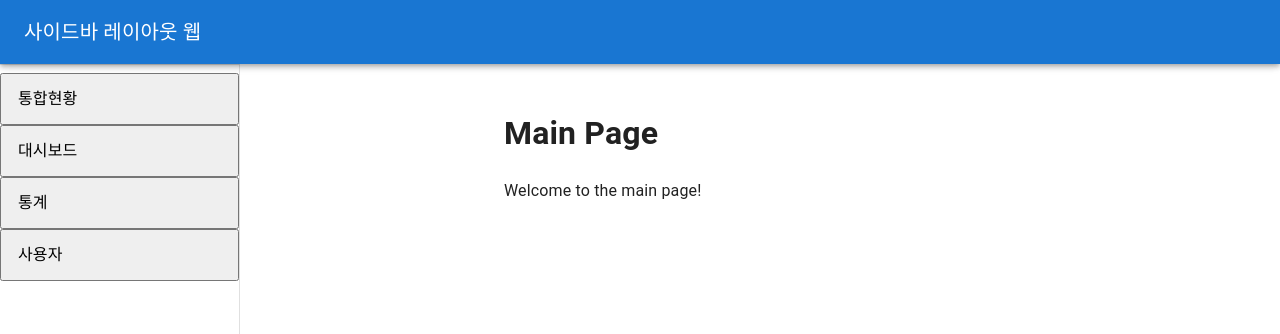
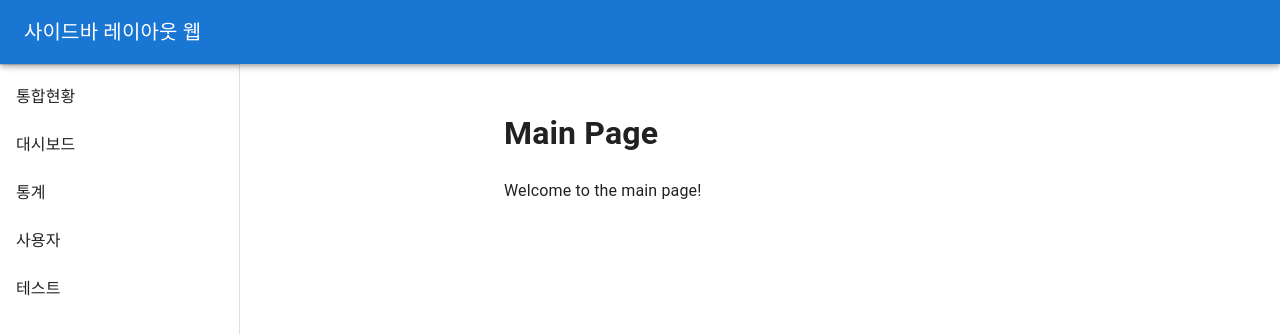
Before and after one commit to seokho94/React-Study, a React (Vite) app in the folder web-service/: page / in a window 1280 px wide. Shown: the top 334 px of the page. Built offline with nearby package versions, Linux system fonts and the light colour scheme.

Commit message:
[feat] 기본 레이아웃 설정 및 사이드 바 메뉴 추가

```diff
--- /dev/null
+++ b/web-service/src/shared/menu/sidebarMenu.tsx
@@ -0,0 +1,22 @@
+export const menus: {key: string; value: string }[] = [
+	{
+		key: 'integrated',
+		value: '통합현황',
+	},
+	{
+		key: 'dashboard',
+		value: '대시보드',
+	},
+	{
+		key: 'statistics',
+		value: '통계',
+	},
+	{
+		key: 'users',
+		value: '사용자',
+	},
+	{
+		key: 'test',
+		value: '테스트',
+	},
+];
--- a/web-service/src/shared/router/routes.tsx
+++ b/web-service/src/shared/router/routes.tsx
@@ -1,4 +1,4 @@
-import HomePage from "@/pages/home/HomePage";
+import TestPage from "@/pages/home/TestPage";
 import MainPage from "@/pages/home/MainPage";
 import type { RouteObject } from "react-router-dom";
 
@@ -8,7 +8,7 @@ export const routes: RouteObject[] = [
 		element: <MainPage />,
 	},
 	{
-		path: "/",
-		element: <HomePage />,
+		path: "/test",
+		element: <TestPage />,
 	},
 ];
--- a/web-service/src/shared/ui/BaseLayout.tsx
+++ b/web-service/src/shared/ui/BaseLayout.tsx
@@ -1,4 +1,6 @@
 import React from "react";
+import { Link } from "react-router-dom";
+import { menus } from "@/shared/menu/sidebarMenu";
 import {
 		AppBar,
 		Box,
@@ -7,6 +9,7 @@ import {
 		Drawer,
 		List,
 		ListItem,
+		ListItemButton,
 		ListItemText,
 		Toolbar,
 		Typography,
@@ -43,9 +46,11 @@ const BaseLayout: React.FC<{ children: React.ReactNode }> = ({ children }) => {
 				<Toolbar />
 				<Divider />
 				<List>
-					{['통합현황', '대시보드', '통계', '사용자'].map((text, index) => (
-						<ListItem component="button">
-							<ListItemText primary={text} />
+					{menus.map((menu, index) => (
+						<ListItem key={menu.value} disablePadding>
+							<ListItemButton key={menu.key} component={Link} to={`/${menu.key}`}>
+								<ListItemText primary={menu.value} />
+							</ListItemButton>
 						</ListItem>
 					))}
 				</List>
```
